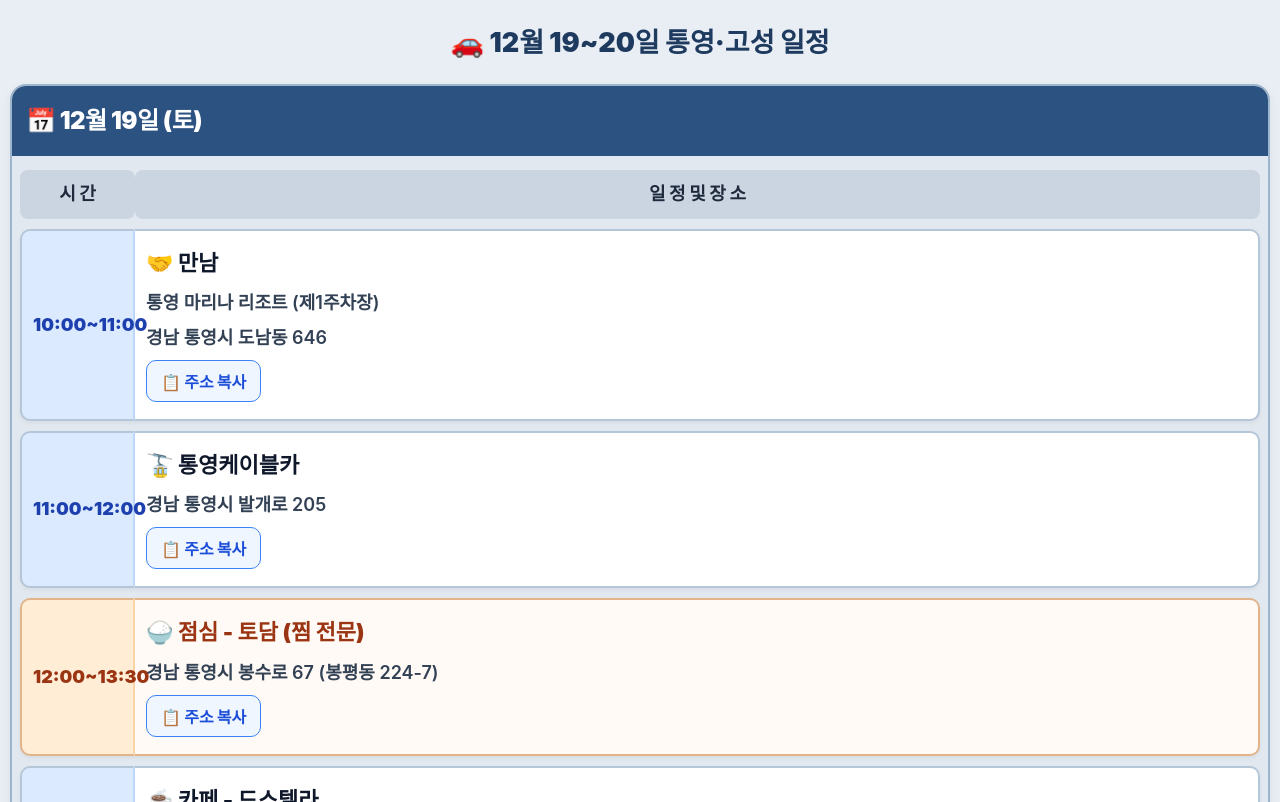
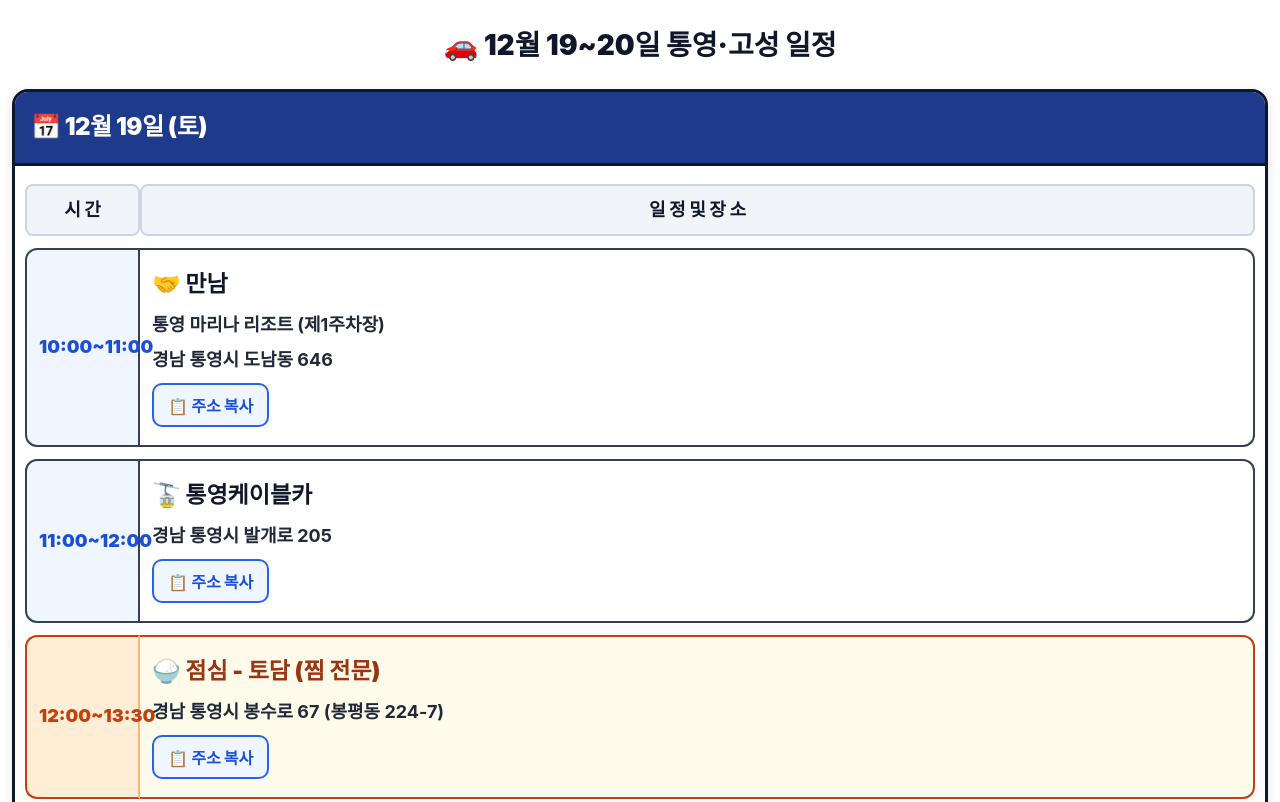
Before and after one commit to yhynong-beep/yongwoo-account, a plain HTML site: page 2026/일정표.html in a window 1280 px wide. Shown: the top 802 px of the page. Drawn offline with Linux system fonts and the light colour scheme.

Commit message:
일정표.html 업데이트

```diff
--- a/2026/일정표.html
+++ b/2026/일정표.html
@@ -7,17 +7,17 @@
 
 <style>
 :root{
-  --bg:#e9eef4;
-  --text:#1e293b;
-  --sub:#475569;
-  --line:#b4c6d8;
+  --bg:#ffffff;        /* 전체 바탕 흰색 */
+  --text:#111827;      /* 기본 글자색 (진한 검정) */
+  --sub:#374151;       /* 서브 텍스트 */
+  --line:#334155;      /* 경계선 색상 (진하게) */
 }
 
 *{box-sizing:border-box}
 
 body{
   margin:0;
-  padding:16px 10px 35px;
+  padding:16px 12px 35px;
   background:var(--bg);
   color:var(--text);
   font-family:-apple-system,"Apple SD Gothic Neo",
@@ -27,79 +27,80 @@ body{
 
 /* 전체 제목 */
 h1{
-  font-size:27px;
+  font-size:28px;
   font-weight:900;
   text-align:center;
-  color:#1e3a5f;
-  margin:8px 0 22px;
+  color:#0f172a;
+  margin:10px 0 24px;
   line-height:1.4;
 }
 
-/* 날짜 카드 */
+/* 날짜 카드 (흰 바탕에 진한 테두리로 명확하게 분리) */
 .day{
-  background:#fff;
-  border:2px solid #9eb6cc;
+  background:#ffffff;
+  border:3px solid #0f172a;
   border-radius:16px;
   overflow:hidden;
   margin-bottom:28px;
-  box-shadow:0 4px 10px rgba(30,58,95,.08);
+  box-shadow:0 4px 12px rgba(0,0,0,0.12);
 }
 
 /* 날짜 제목 */
 .day h2{
   margin:0;
-  padding:16px 14px;
-  background:#2c5282;
+  padding:16px 16px;
+  background:#1e3a8a;
   color:#ffffff;
   font-size:24px;
   font-weight:900;
+  border-bottom:3px solid #0f172a;
   letter-spacing:-0.5px;
 }
 
-/* 일정표 - 항목 간 간격을 10px로 넓혀 확실히 구분 */
+/* 일정표 (항목 간 간격을 12px로 넓혀 독립된 카드처럼 확실히 구분) */
 table{
   width:100%;
   border-collapse:separate;
-  border-spacing:0 10px;
+  border-spacing:0 12px;
   table-layout:fixed;
-  background:#e2e8f0;
-  padding:4px 8px 8px;
+  background:#ffffff;
+  padding:6px 10px 10px;
 }
 
 /* 표 머리글 */
 th{
-  background:#cbd5e1;
-  color:#1e293b;
+  background:#f1f5f9;
+  color:#0f172a;
   font-size:18px;
   font-weight:900;
-  padding:10px 5px;
+  padding:10px 6px;
   text-align:center;
+  border:2px solid #cbd5e1;
   border-radius:8px;
 }
 
 th:first-child{width:115px}
 
-/* 일정 공통 (개별 카드처럼 보이도록 테두리와 그림자 적용) */
+/* 개별 일정 공통 테두리 */
 td{
-  padding:15px 11px;
+  padding:16px 12px;
   vertical-align:middle;
-  border-top:2px solid var(--line);
-  border-bottom:2px solid var(--line);
-  box-shadow:0 2px 4px rgba(0,0,0,0.05);
+  border-top:2.5px solid var(--line);
+  border-bottom:2.5px solid var(--line);
 }
 
 /* 시간 칸 */
 td.t{
   width:115px;
   text-align:center;
-  background:#dbeafe;
-  color:#1e40af;
+  background:#eff6ff;
+  color:#1d4ed8;
   font-size:18px;
   font-weight:900;
   white-space:nowrap;
-  border-left:2px solid var(--line);
-  border-right:2px solid #bfdbfe;
-  border-radius:10px 0 0 10px;
+  border-left:2.5px solid var(--line);
+  border-right:2.5px solid #94a3b8;
+  border-radius:12px 0 0 12px;
 }
 
 /* 일정 내용 칸 */
@@ -107,17 +108,17 @@ td.a{
   background:#ffffff;
   font-size:21px;
   font-weight:800;
-  border-right:2px solid var(--line);
-  border-radius:0 10px 10px 0;
+  border-right:2.5px solid var(--line);
+  border-radius:0 12px 12px 0;
 }
 
 /* 일정 제목 */
 td.a b{
   display:block;
-  font-size:22px;
+  font-size:23px;
   font-weight:900;
   color:#0f172a;
-  margin-bottom:2px;
+  margin-bottom:4px;
 }
 
 /* 주소 및 부가설명 */
@@ -125,28 +126,28 @@ td small{
   display:block;
   margin-top:8px;
   font-size:18px;
-  font-weight:600;
-  color:#334155;
+  font-weight:700;
+  color:#1f2937;
   line-height:1.5;
   word-break:keep-all;
 }
 
 /* 일반 일정 */
-tr.normal td.a{
-  background:#ffffff;
+tr.normal td{
+  border-color:#334155;
 }
 
 /* 식사 일정 (주황/황토 계열 고대비) */
 tr.meal td{
-  border-color:#e2b48a;
+  border-color:#c2410c;
 }
 tr.meal td.t{
   background:#ffedd5;
-  color:#9a3412;
-  border-right:2px solid #fed7aa;
+  color:#c2410c;
+  border-right:2.5px solid #fdb474;
 }
 tr.meal td.a{
-  background:#fffaf5;
+  background:#fffbeb;
 }
 tr.meal td.a b{
   color:#9a3412;
@@ -154,26 +155,26 @@ tr.meal td.a b{
 
 /* 휴식 일정 (녹색 계열 고대비) */
 tr.rest td{
-  border-color:#9cc5a1;
+  border-color:#15803d;
 }
 tr.rest td.t{
   background:#dcfce7;
-  color:#166534;
-  border-right:2px solid #bbf7d0;
+  color:#15803d;
+  border-right:2.5px solid #86efac;
 }
 tr.rest td.a{
-  background:#f6fef9;
+  background:#f0fdf4;
 }
 tr.rest td.a b{
   color:#166534;
 }
 
-/* 주소 복사 버튼 (터치하기 쉽게 크기 확대) */
+/* 주소 복사 버튼 (시인성 극대화) */
 .cp{
   display:inline-block;
-  margin:9px 0 2px 0;
+  margin:10px 0 2px 0;
   padding:8px 14px;
-  border:1.5px solid #3b82f6;
+  border:2px solid #2563eb;
   border-radius:10px;
   background:#eff6ff;
   color:#1d4ed8;
@@ -194,10 +195,10 @@ tr.rest td.a b{
   body{padding:12px 6px 25px}
   h1{font-size:24px}
   .day h2{font-size:22px}
-  table{border-spacing:0 8px; padding:4px 6px 6px;}
+  table{border-spacing:0 10px; padding:4px 6px 6px;}
   th:first-child{width:104px}
-  td.t{font-size:16px; padding:12px 4px}
-  td.a{padding:12px 9px}
+  td.t{font-size:16px; padding:13px 4px}
+  td.a{padding:13px 9px}
   td.a b{font-size:20px}
   td small{font-size:16px}
   th{font-size:16px}
```
